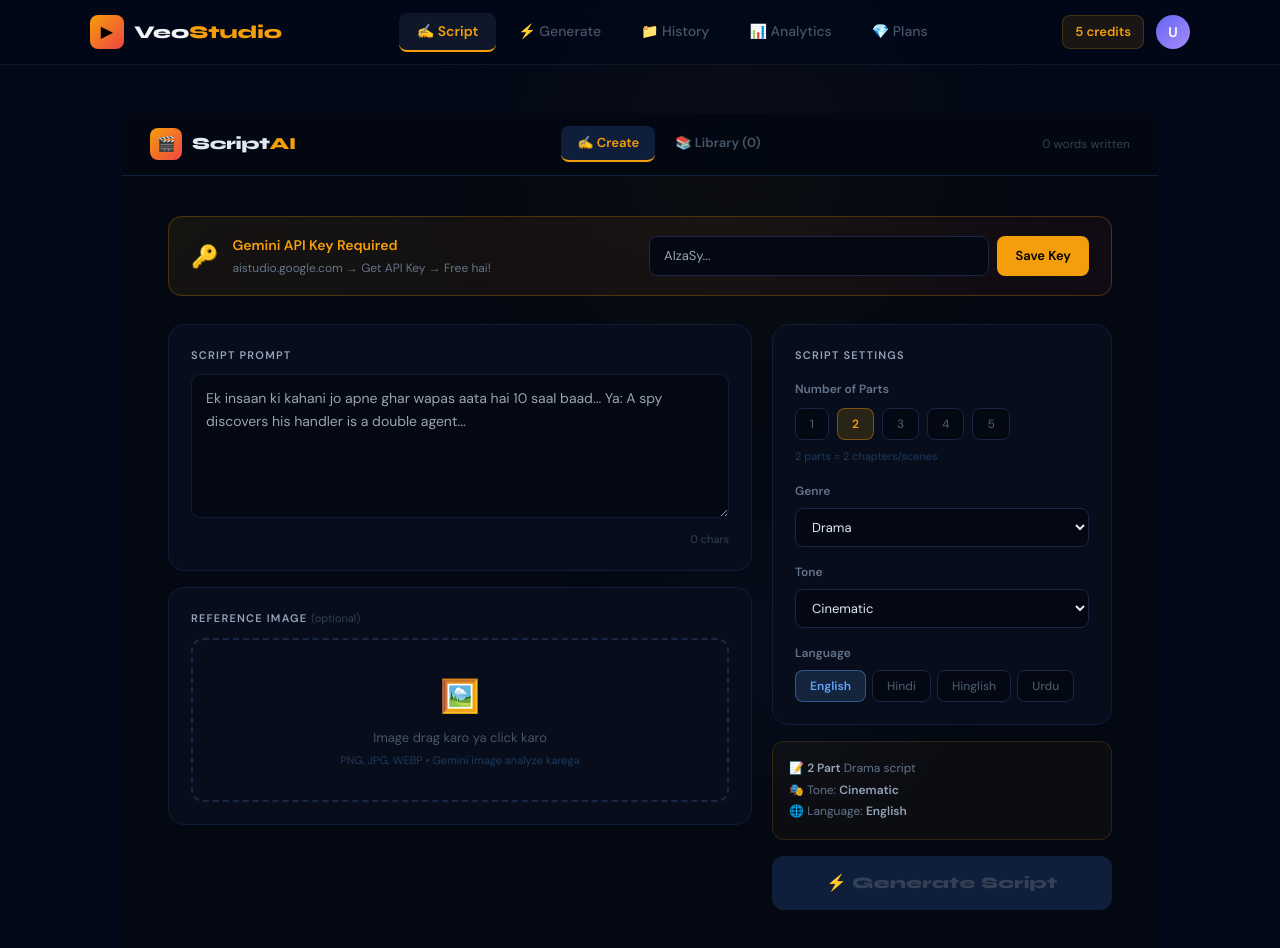
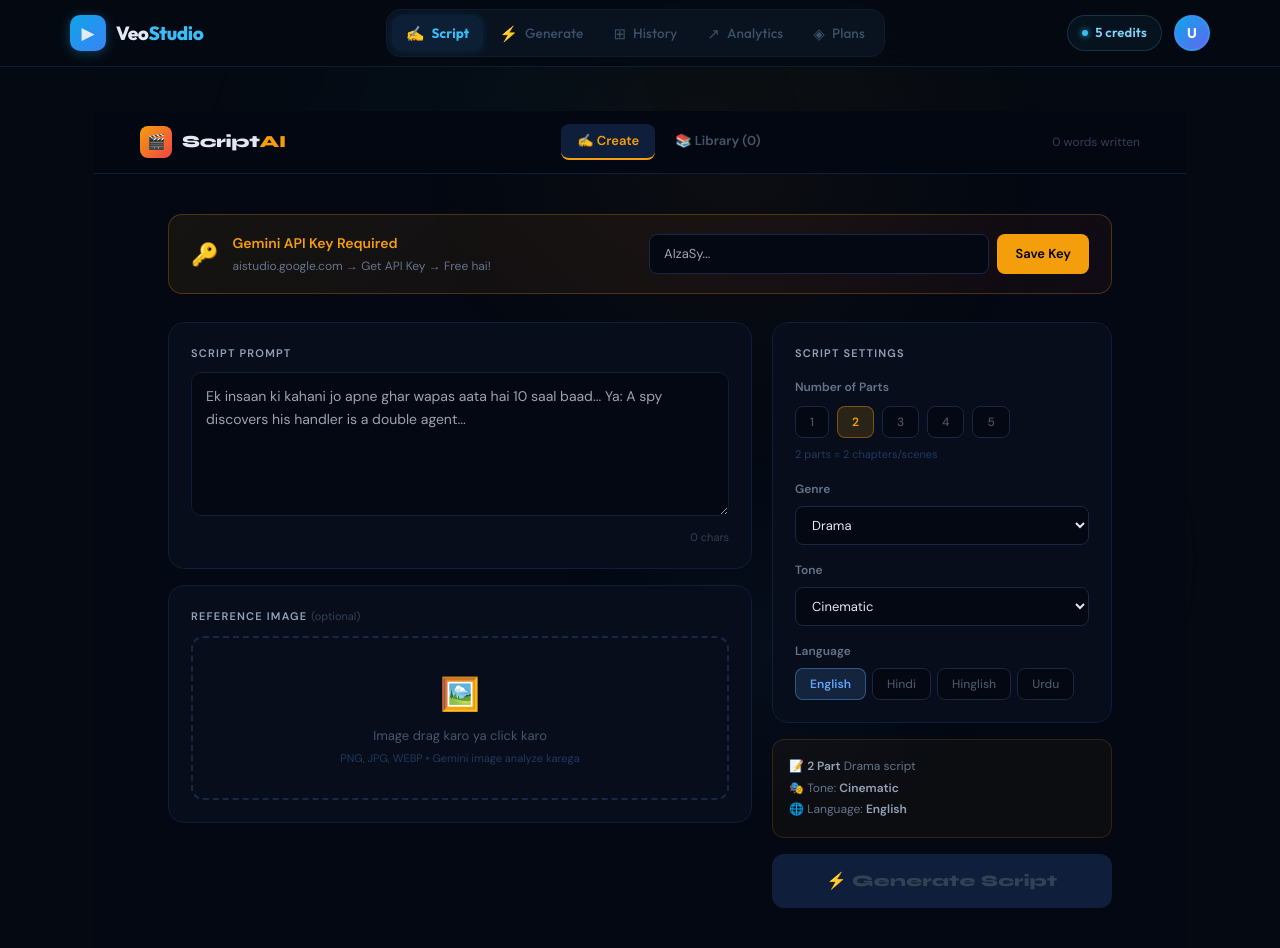
Before and after one commit to 1100Ram0011/veo-studio, a React (Vite) app in the folder frontend/: page / in a window 1280 px wide. Shown: the top 948 px of the page. Built offline with nearby package versions, Linux system fonts and the light colour scheme.

Commit message:
Update App.jsx

```diff
--- a/frontend/src/App.jsx
+++ b/frontend/src/App.jsx
@@ -1,3 +1,102 @@
+// import { useState } from 'react'
+// import Generate from './components/Generate'
+// import History from './components/History'
+// import Analytics from './components/Analytics'
+// import Plans from './components/Plans'
+// import ScriptGenerator from './components/ScriptGenerator'
+
+// const TABS = [
+//   { id: 'script', label: '✍️ Script' },
+//   { id: 'generate', label: '⚡ Generate' },
+//   { id: 'history', label: '📁 History' },
+//   { id: 'analytics', label: '📊 Analytics' },
+//   { id: 'plans', label: '💎 Plans' },
+// ]
+
+// export default function App() {
+//   const [tab, setTab] = useState('script')
+//   const [history, setHistory] = useState([])
+//   const [credits, setCredits] = useState(5)
+//   const [currentPlan, setCurrentPlan] = useState('Free')
+
+//   return (
+//     <div style={{ minHeight: '100vh', background: '#020817', fontFamily: "'DM Sans', sans-serif" }}>
+//       {/* Background glow */}
+//       <div style={{
+//         position: 'fixed', top: '20%', left: '50%', transform: 'translateX(-50%)',
+//         width: 600, height: 600, borderRadius: '50%',
+//         background: 'radial-gradient(circle, rgba(245,158,11,0.05) 0%, transparent 70%)',
+//         pointerEvents: 'none', zIndex: 0,
+//       }} />
+
+//       {/* Header */}
+//       <header style={{
+//         borderBottom: '1px solid #0f172a',
+//         background: 'rgba(2,8,23,0.9)', backdropFilter: 'blur(16px)',
+//         position: 'sticky', top: 0, zIndex: 100, padding: '0 32px',
+//       }}>
+//         <div style={{ maxWidth: 1100, margin: '0 auto', display: 'flex', alignItems: 'center', justifyContent: 'space-between', height: 64 }}>
+//           {/* Logo */}
+//           <div style={{ display: 'flex', alignItems: 'center', gap: 10 }}>
+//             <div style={{
+//               width: 34, height: 34, borderRadius: 8,
+//               background: 'linear-gradient(135deg, #f59e0b, #ef4444)',
+//               display: 'flex', alignItems: 'center', justifyContent: 'center', fontSize: 16,
+//             }}>▶</div>
+//             <span style={{ fontFamily: "'Syne', sans-serif", fontWeight: 800, fontSize: 18, color: '#f1f5f9' }}>
+//               Veo<span style={{ color: '#f59e0b' }}>Studio</span>
+//             </span>
+//           </div>
+
+//           {/* Tabs */}
+//           <nav style={{ display: 'flex', gap: 4 }}>
+//             {TABS.map(t => (
+//               <button key={t.id} onClick={() => setTab(t.id)} style={{
+//                 padding: '8px 18px', borderRadius: 8, border: 'none', cursor: 'pointer',
+//                 background: tab === t.id ? '#0f172a' : 'transparent',
+//                 color: tab === t.id ? '#f59e0b' : '#475569',
+//                 fontFamily: "'DM Sans', sans-serif", fontSize: 14, fontWeight: tab === t.id ? 700 : 500,
+//                 borderBottom: tab === t.id ? '2px solid #f59e0b' : '2px solid transparent',
+//                 transition: 'all 0.2s',
+//               }}>{t.label}</button>
+//             ))}
+//           </nav>
+
+//           {/* Credits */}
+//           <div style={{ display: 'flex', alignItems: 'center', gap: 12 }}>
+//             <span style={{
+//               color: '#f59e0b', fontSize: 13, fontWeight: 600,
+//               background: 'rgba(245,158,11,0.1)', padding: '6px 12px',
+//               borderRadius: 8, border: '1px solid rgba(245,158,11,0.2)',
+//             }}>
+//               {credits} credits
+//             </span>
+//             <div style={{
+//               width: 34, height: 34, borderRadius: '50%',
+//               background: 'linear-gradient(135deg, #6366f1, #a78bfa)',
+//               display: 'flex', alignItems: 'center', justifyContent: 'center',
+//               color: '#fff', fontSize: 14, fontWeight: 700,
+//             }}>U</div>
+//           </div>
+//         </div>
+//       </header>
+
+//       {/* Content */}
+//       <main style={{ maxWidth: 1100, margin: '0 auto', padding: '48px 32px', position: 'relative', zIndex: 1 }}>
+//         {tab === 'script'    && <ScriptGenerator />}
+//         {tab === 'generate'  && <Generate history={history} setHistory={setHistory} credits={credits} setCredits={setCredits} />}
+//         {tab === 'history'   && <History history={history} />}
+//         {tab === 'analytics' && <Analytics history={history} />}
+//         {tab === 'plans'     && <Plans currentPlan={currentPlan} setCurrentPlan={setCurrentPlan} setCredits={setCredits} />}
+//       </main>
+//     </div>
+//   )
+// }
+
+
+
+
+
 import { useState } from 'react'
 import Generate from './components/Generate'
 import History from './components/History'
@@ -6,12 +105,260 @@ import Plans from './components/Plans'
 import ScriptGenerator from './components/ScriptGenerator'
 
 const TABS = [
-  { id: 'script', label: '✍️ Script' },
-  { id: 'generate', label: '⚡ Generate' },
-  { id: 'history', label: '📁 History' },
-  { id: 'analytics', label: '📊 Analytics' },
-  { id: 'plans', label: '💎 Plans' },
+  { id: 'script',    label: 'Script',    icon: '✍' },
+  { id: 'generate',  label: 'Generate',  icon: '⚡' },
+  { id: 'history',   label: 'History',   icon: '⊞' },
+  { id: 'analytics', label: 'Analytics', icon: '↗' },
+  { id: 'plans',     label: 'Plans',     icon: '◈' },
 ]
+
+const appStyles = `
+  @import url('https://fonts.googleapis.com/css2?family=Outfit:wght@300;400;500;600;700;800&family=Space+Mono:wght@400;700&display=swap');
+
+  *, *::before, *::after { box-sizing: border-box; margin: 0; padding: 0; }
+
+  html { scroll-behavior: smooth; }
+
+  body {
+    background: #050a12;
+    color: #e2eaf6;
+    font-family: 'Outfit', sans-serif;
+    -webkit-font-smoothing: antialiased;
+  }
+
+  ::-webkit-scrollbar { width: 4px; }
+  ::-webkit-scrollbar-track { background: #050a12; }
+  ::-webkit-scrollbar-thumb { background: #1a2535; border-radius: 99px; }
+
+  @keyframes fadeSlide {
+    from { opacity: 0; transform: translateY(10px); }
+    to   { opacity: 1; transform: translateY(0); }
+  }
+
+  .app-shell {
+    min-height: 100vh;
+    background: #050a12;
+    position: relative;
+  }
+
+  /* Ambient background blobs */
+  .bg-blob {
+    position: fixed;
+    border-radius: 50%;
+    pointer-events: none;
+    z-index: 0;
+    filter: blur(80px);
+  }
+  .bg-blob-1 {
+    top: -10%;
+    left: 20%;
+    width: 500px;
+    height: 500px;
+    background: radial-gradient(circle, rgba(14,165,233,0.05) 0%, transparent 70%);
+  }
+  .bg-blob-2 {
+    bottom: 5%;
+    right: 10%;
+    width: 400px;
+    height: 400px;
+    background: radial-gradient(circle, rgba(99,102,241,0.04) 0%, transparent 70%);
+  }
+
+  /* Header */
+  .app-header {
+    position: sticky;
+    top: 0;
+    z-index: 100;
+    background: rgba(5,10,18,0.88);
+    backdrop-filter: blur(24px);
+    -webkit-backdrop-filter: blur(24px);
+    border-bottom: 1px solid #0f1c2e;
+    padding: 0 24px;
+  }
+
+  .header-inner {
+    max-width: 1140px;
+    margin: 0 auto;
+    height: 66px;
+    display: flex;
+    align-items: center;
+    justify-content: space-between;
+    gap: 16px;
+  }
+
+  /* Logo */
+  .logo {
+    display: flex;
+    align-items: center;
+    gap: 10px;
+    flex-shrink: 0;
+    text-decoration: none;
+  }
+
+  .logo-mark {
+    width: 36px;
+    height: 36px;
+    border-radius: 10px;
+    background: linear-gradient(135deg, #0ea5e9 0%, #3b82f6 100%);
+    display: flex;
+    align-items: center;
+    justify-content: center;
+    font-size: 17px;
+    box-shadow: 0 2px 12px rgba(14,165,233,0.35);
+    flex-shrink: 0;
+  }
+
+  .logo-text {
+    font-family: 'Outfit', sans-serif;
+    font-weight: 800;
+    font-size: 19px;
+    letter-spacing: -0.4px;
+    color: #e2eaf6;
+  }
+
+  .logo-text span { color: #38bdf8; }
+
+  /* Nav */
+  .app-nav {
+    display: flex;
+    align-items: center;
+    gap: 2px;
+    background: rgba(15,28,46,0.5);
+    border: 1px solid #0f1c2e;
+    border-radius: 14px;
+    padding: 5px;
+  }
+
+  .nav-btn {
+    display: flex;
+    align-items: center;
+    gap: 7px;
+    padding: 8px 14px;
+    border-radius: 10px;
+    border: none;
+    cursor: pointer;
+    font-family: 'Outfit', sans-serif;
+    font-size: 13.5px;
+    font-weight: 500;
+    color: #3a5068;
+    background: transparent;
+    transition: all 0.18s;
+    white-space: nowrap;
+    letter-spacing: 0.1px;
+  }
+
+  .nav-btn:hover { color: #7dd3fc; background: rgba(56,189,248,0.05); }
+
+  .nav-btn.active {
+    background: #0d1f35;
+    color: #38bdf8;
+    font-weight: 700;
+    box-shadow: 0 1px 8px rgba(14,165,233,0.15);
+  }
+
+  .nav-icon {
+    font-size: 15px;
+    line-height: 1;
+  }
+
+  /* Header right */
+  .header-right {
+    display: flex;
+    align-items: center;
+    gap: 12px;
+    flex-shrink: 0;
+  }
+
+  .credit-badge {
+    display: flex;
+    align-items: center;
+    gap: 7px;
+    padding: 7px 14px;
+    border-radius: 100px;
+    border: 1px solid rgba(56,189,248,0.2);
+    background: rgba(56,189,248,0.05);
+    font-size: 13px;
+    font-weight: 600;
+    color: #7dd3fc;
+    letter-spacing: 0.2px;
+  }
+
+  .credit-badge.low {
+    border-color: rgba(248,113,113,0.25);
+    background: rgba(248,113,113,0.06);
+    color: #f87171;
+  }
+
+  .credit-dot {
+    width: 6px;
+    height: 6px;
+    border-radius: 50%;
+    background: #38bdf8;
+    box-shadow: 0 0 6px #38bdf8;
+  }
+
+  .credit-dot.low {
+    background: #f87171;
+    box-shadow: 0 0 6px #f87171;
+  }
+
+  .avatar {
+    width: 36px;
+    height: 36px;
+    border-radius: 50%;
+    background: linear-gradient(135deg, #0ea5e9 0%, #6366f1 100%);
+    display: flex;
+    align-items: center;
+    justify-content: center;
+    color: #fff;
+    font-size: 14px;
+    font-weight: 700;
+    flex-shrink: 0;
+    border: 2px solid rgba(56,189,248,0.2);
+    cursor: pointer;
+    transition: border-color 0.2s;
+  }
+
+  .avatar:hover { border-color: rgba(56,189,248,0.5); }
+
+  /* Main content */
+  .app-main {
+    max-width: 1140px;
+    margin: 0 auto;
+    padding: 44px 24px 80px;
+    position: relative;
+    z-index: 1;
+    animation: fadeSlide 0.3s ease;
+  }
+
+  /* Mobile nav toggle */
+  .mobile-nav-scroll {
+    overflow-x: auto;
+    -webkit-overflow-scrolling: touch;
+    scrollbar-width: none;
+  }
+  .mobile-nav-scroll::-webkit-scrollbar { display: none; }
+
+  @media (max-width: 768px) {
+    .app-header { padding: 0 16px; }
+    .header-inner { height: 58px; }
+    .logo-text { font-size: 16px; }
+    .app-nav { background: none; border: none; padding: 0; gap: 2px; }
+    .nav-btn { padding: 6px 10px; font-size: 12px; }
+    .nav-btn .nav-label { display: none; }
+    .nav-icon { font-size: 17px; }
+    .nav-btn { border-radius: 10px; border: 1px solid transparent; }
+    .nav-btn.active { border-color: #1a2f48; }
+    .credit-badge .credit-label { display: none; }
+    .app-main { padding: 28px 16px 60px; }
+    .logo-mark { width: 32px; height: 32px; font-size: 15px; }
+  }
+
+  @media (max-width: 520px) {
+    .logo-text { display: none; }
+    .header-inner { gap: 8px; }
+  }
+`
 
 export default function App() {
   const [tab, setTab] = useState('script')
@@ -20,69 +367,51 @@ export default function App() {
   const [currentPlan, setCurrentPlan] = useState('Free')
 
   return (
-    <div style={{ minHeight: '100vh', background: '#020817', fontFamily: "'DM Sans', sans-serif" }}>
-      {/* Background glow */}
-      <div style={{
-        position: 'fixed', top: '20%', left: '50%', transform: 'translateX(-50%)',
-        width: 600, height: 600, borderRadius: '50%',
-        background: 'radial-gradient(circle, rgba(245,158,11,0.05) 0%, transparent 70%)',
-        pointerEvents: 'none', zIndex: 0,
-      }} />
+    <>
+      <style>{appStyles}</style>
+      <div className="app-shell">
+        {/* Ambient blobs */}
+        <div className="bg-blob bg-blob-1" />
+        <div className="bg-blob bg-blob-2" />
 
         {/* Header */}
-      <header style={{
-        borderBottom: '1px solid #0f172a',
-        background: 'rgba(2,8,23,0.9)', backdropFilter: 'blur(16px)',
-        position: 'sticky', top: 0, zIndex: 100, padding: '0 32px',
-      }}>
-        <div style={{ maxWidth: 1100, margin: '0 auto', display: 'flex', alignItems: 'center', justifyContent: 'space-between', height: 64 }}>
+        <header className="app-header">
+          <div className="header-inner">
             {/* Logo */}
-          <div style={{ display: 'flex', alignItems: 'center', gap: 10 }}>
-            <div style={{
-              width: 34, height: 34, borderRadius: 8,
-              background: 'linear-gradient(135deg, #f59e0b, #ef4444)',
-              display: 'flex', alignItems: 'center', justifyContent: 'center', fontSize: 16,
-            }}>▶</div>
-            <span style={{ fontFamily: "'Syne', sans-serif", fontWeight: 800, fontSize: 18, color: '#f1f5f9' }}>
-              Veo<span style={{ color: '#f59e0b' }}>Studio</span>
-            </span>
+            <div className="logo">
+              <div className="logo-mark">▶</div>
+              <span className="logo-text">Veo<span>Studio</span></span>
             </div>
 
-          {/* Tabs */}
-          <nav style={{ display: 'flex', gap: 4 }}>
+            {/* Nav */}
+            <div className="mobile-nav-scroll">
+              <nav className="app-nav">
                 {TABS.map(t => (
-              <button key={t.id} onClick={() => setTab(t.id)} style={{
-                padding: '8px 18px', borderRadius: 8, border: 'none', cursor: 'pointer',
-                background: tab === t.id ? '#0f172a' : 'transparent',
-                color: tab === t.id ? '#f59e0b' : '#475569',
-                fontFamily: "'DM Sans', sans-serif", fontSize: 14, fontWeight: tab === t.id ? 700 : 500,
-                borderBottom: tab === t.id ? '2px solid #f59e0b' : '2px solid transparent',
-                transition: 'all 0.2s',
-              }}>{t.label}</button>
+                  <button
+                    key={t.id}
+                    className={`nav-btn ${tab === t.id ? 'active' : ''}`}
+                    onClick={() => setTab(t.id)}
+                  >
+                    <span className="nav-icon">{t.icon}</span>
+                    <span className="nav-label">{t.label}</span>
+                  </button>
                 ))}
               </nav>
+            </div>
 
-          {/* Credits */}
-          <div style={{ display: 'flex', alignItems: 'center', gap: 12 }}>
-            <span style={{
-              color: '#f59e0b', fontSize: 13, fontWeight: 600,
-              background: 'rgba(245,158,11,0.1)', padding: '6px 12px',
-              borderRadius: 8, border: '1px solid rgba(245,158,11,0.2)',
-            }}>
-              {credits} credits
-            </span>
-            <div style={{
-              width: 34, height: 34, borderRadius: '50%',
-              background: 'linear-gradient(135deg, #6366f1, #a78bfa)',
-              display: 'flex', alignItems: 'center', justifyContent: 'center',
-              color: '#fff', fontSize: 14, fontWeight: 700,
-            }}>U</div>
+            {/* Right */}
+            <div className="header-right">
+              <div className={`credit-badge ${credits <= 1 ? 'low' : ''}`}>
+                <span className={`credit-dot ${credits <= 1 ? 'low' : ''}`} />
+                <span className="credit-label">{credits} credit{credits !== 1 ? 's' : ''}</span>
+              </div>
+              <div className="avatar">U</div>
             </div>
           </div>
         </header>
 
-      {/* Content */}
-      <main style={{ maxWidth: 1100, margin: '0 auto', padding: '48px 32px', position: 'relative', zIndex: 1 }}>
+        {/* Main */}
+        <main className="app-main" key={tab}>
           {tab === 'script'    && <ScriptGenerator />}
           {tab === 'generate'  && <Generate history={history} setHistory={setHistory} credits={credits} setCredits={setCredits} />}
           {tab === 'history'   && <History history={history} />}
@@ -90,5 +419,6 @@ export default function App() {
           {tab === 'plans'     && <Plans currentPlan={currentPlan} setCurrentPlan={setCurrentPlan} setCredits={setCredits} />}
         </main>
       </div>
+    </>
   )
 }
```
Lines whose indentation alone changed are shown as unchanged.
